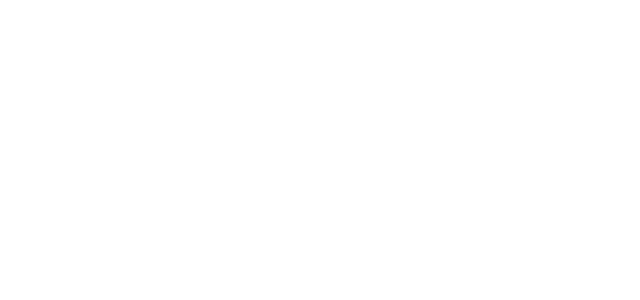
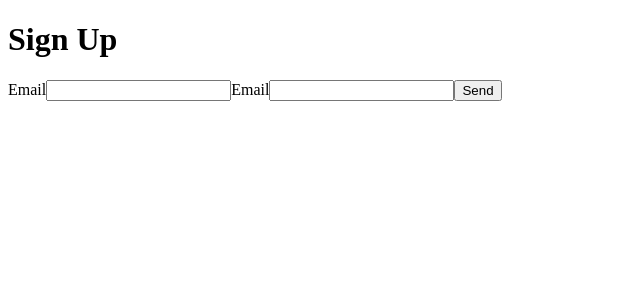
Before and after one commit to andrograf/cinema-booking, a Nuxt app: page /signup in a window 1280 px wide. Before the commit this address had no page. Shown: the top 300 px of the page, without its empty margins (0-640 px from the left). Built offline with nearby package versions, Linux system fonts and the light colour scheme.

Commit message:
feat: create different routes for signup and login

```diff
--- a/pages/registerLogin.vue
+++ b/components/LoginForm.vue
@@ -1,6 +1,5 @@
 <template>
     <div>
-        <h1>Sign Up/Log in</h1>
         <label for="id">Email</label>
         <input id="id" type="email"/>
         <label for="password">Email</label>
@@ -8,10 +7,3 @@
         <button type="submit">Send</button>
     </div>
 </template>
-
-<script setup>
-
-</script>
-
-<style scoped>
-</style>
--- /dev/null
+++ b/pages/login.vue
@@ -0,0 +1,6 @@
+<template>
+    <div>
+        <h1>Log in</h1>
+        <loginForm/>
+    </div>
+</template>
--- /dev/null
+++ b/pages/signup.vue
@@ -0,0 +1,6 @@
+<template>
+    <div>
+        <h1>Sign Up</h1>
+        <loginForm/>
+    </div>
+</template>
```
